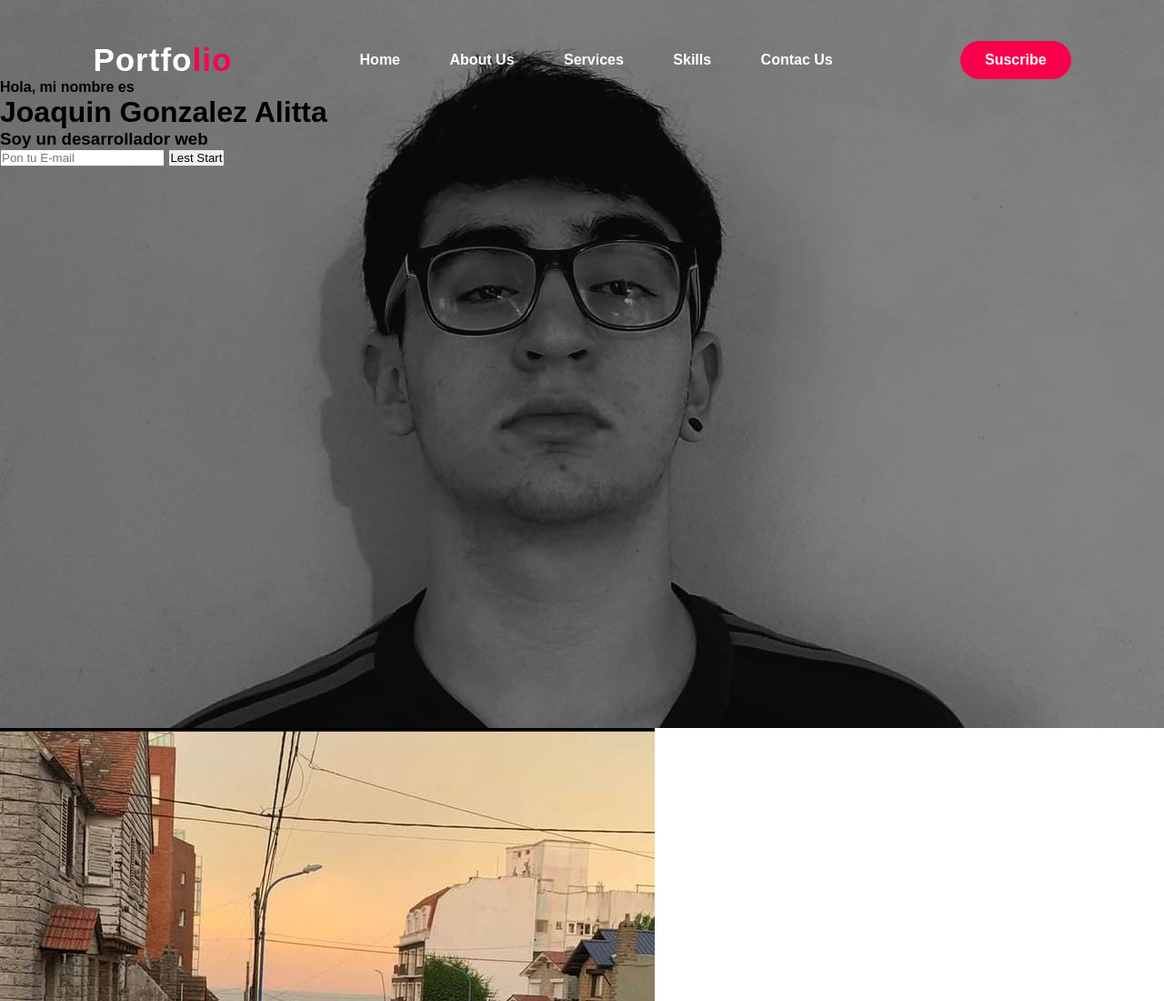
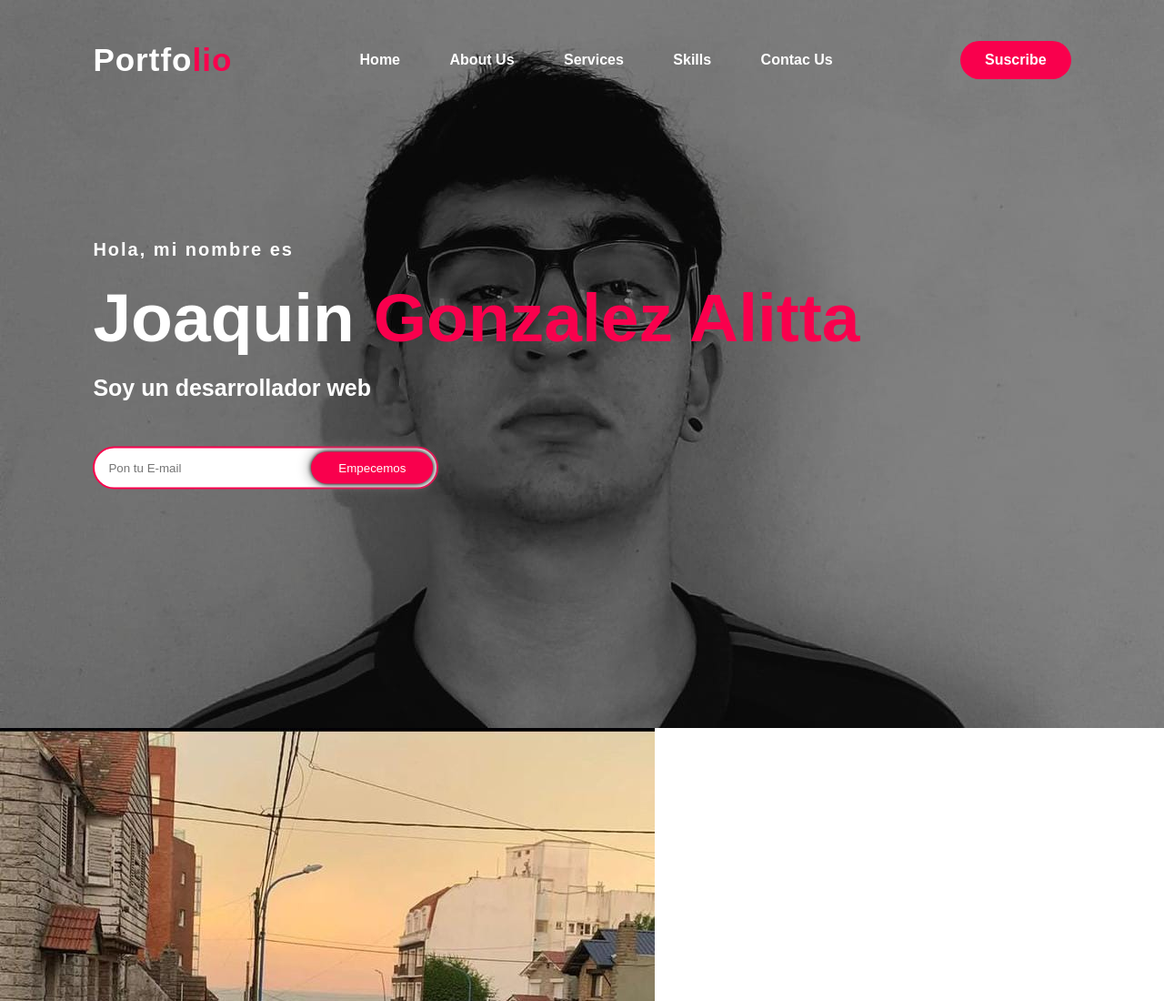
Before and after one commit to joaco21p/proyecto2, a plain HTML site: page index.html in a window 1280 px wide. Shown: the top 1100 px of the page at 91% size. Drawn offline with Linux system fonts and the light colour scheme.

Commit message:
termine el css del contenedor 1

```diff
--- a/estilo.css
+++ b/estilo.css
@@ -56,3 +56,50 @@ nav ul li a:hover¨{
 .btn:hover{
     transform: scale(1.2);
 }
+.content{
+    position: absolute;
+    top: 50%;
+    left: 8%;
+    transform: translateY(-50%);
+}
+h1{
+    color: white;
+    margin: 20px 0px 20px;
+    font-size: 75px;
+}
+h3{
+    color: white;
+    font-size: 25px;
+    margin-bottom: 50px;
+}
+h4{
+    color: #fcfcfc;
+    letter-spacing: 2px;
+    font-size: 20px;
+}
+.informacion form{
+    width: 380px;
+    max-width: 100%;
+    position: relative;
+}
+.informacion form input:first-child{
+    display: inline-block;
+    width: 100%;
+    padding: 14px 130px 14px 15px;
+    border: 2px solid #f9004d;
+    outline: none;
+    border-radius: 30px;
+}
+.informacion form input:last-child{
+    position: absolute;
+    display: inline-block;
+    outline: none;
+    border: none;
+    padding: 10px 30px;
+    border-radius: 30px;
+    background-color: #f9004d;
+    color: white;
+    box-shadow: 0px 0px 5px #000, 0px 0px 15px #858585;
+    top: 6px;
+    right: 6px;
+}
--- a/index.html
+++ b/index.html
@@ -25,12 +25,12 @@
         </nav>
         <div class="content">
             <h4>Hola, mi nombre es</h4>
-            <h1>Joaquin Gonzalez Alitta</h1>
+            <h1>Joaquin <span>Gonzalez Alitta</span>  </h1>
             <h3>Soy un desarrollador web</h3>
             <div class="informacion">
                 <form>
                     <input type="email" name="E-mail" id="mail" placeholder="Pon tu E-mail">
-                    <input type="submit" name="submit" value="Lest Start">
+                    <input type="submit" name="submit" value="Empecemos">
                 </form>
             </div>
         </div>
```
